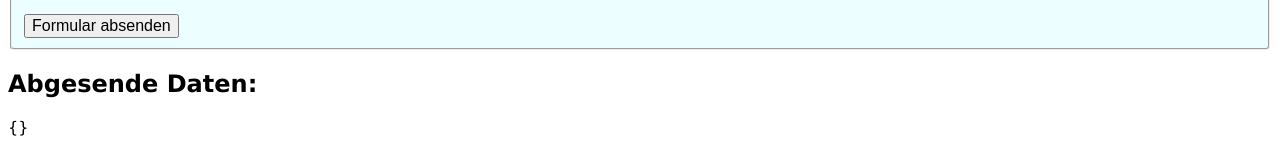
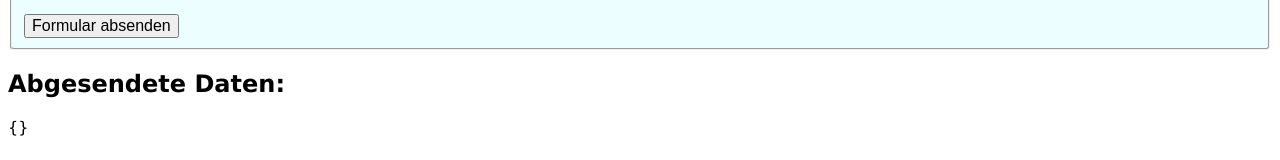
Before and after one commit to LinkedInLearning/react-esst-3161772, a React (Create React App) app: page / in a window 1280 px wide. Shown: the part 209-369 px from the top of the page. Built offline with nearby package versions, Linux system fonts and the light colour scheme.

Commit message:
fixed typo

```diff
--- a/src/components/App.jsx
+++ b/src/components/App.jsx
@@ -60,7 +60,7 @@ export function App() {
           </fieldset>
         </form>
 
-        <h2>Abgesende Daten:</h2>
+        <h2>Abgesendete Daten:</h2>
         {JSON.stringify(formData)}
       </main>
     </>
```
